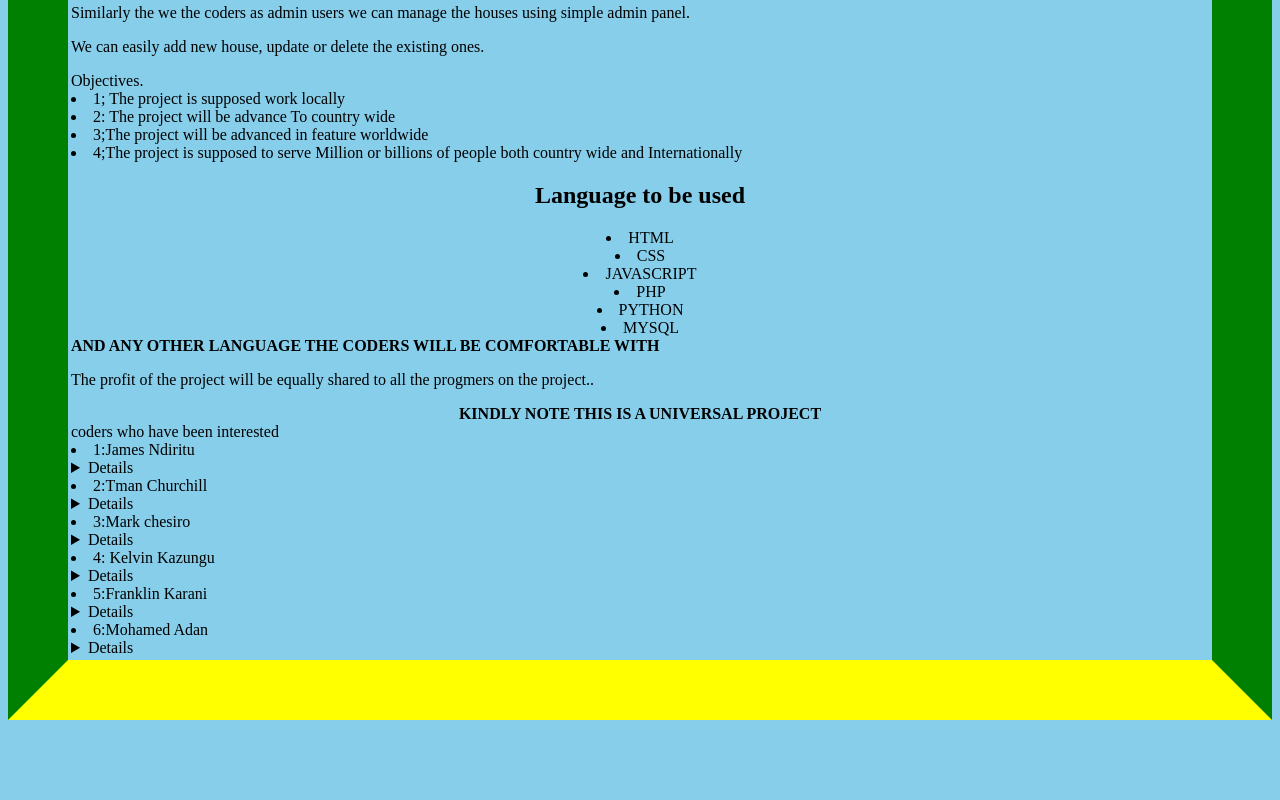
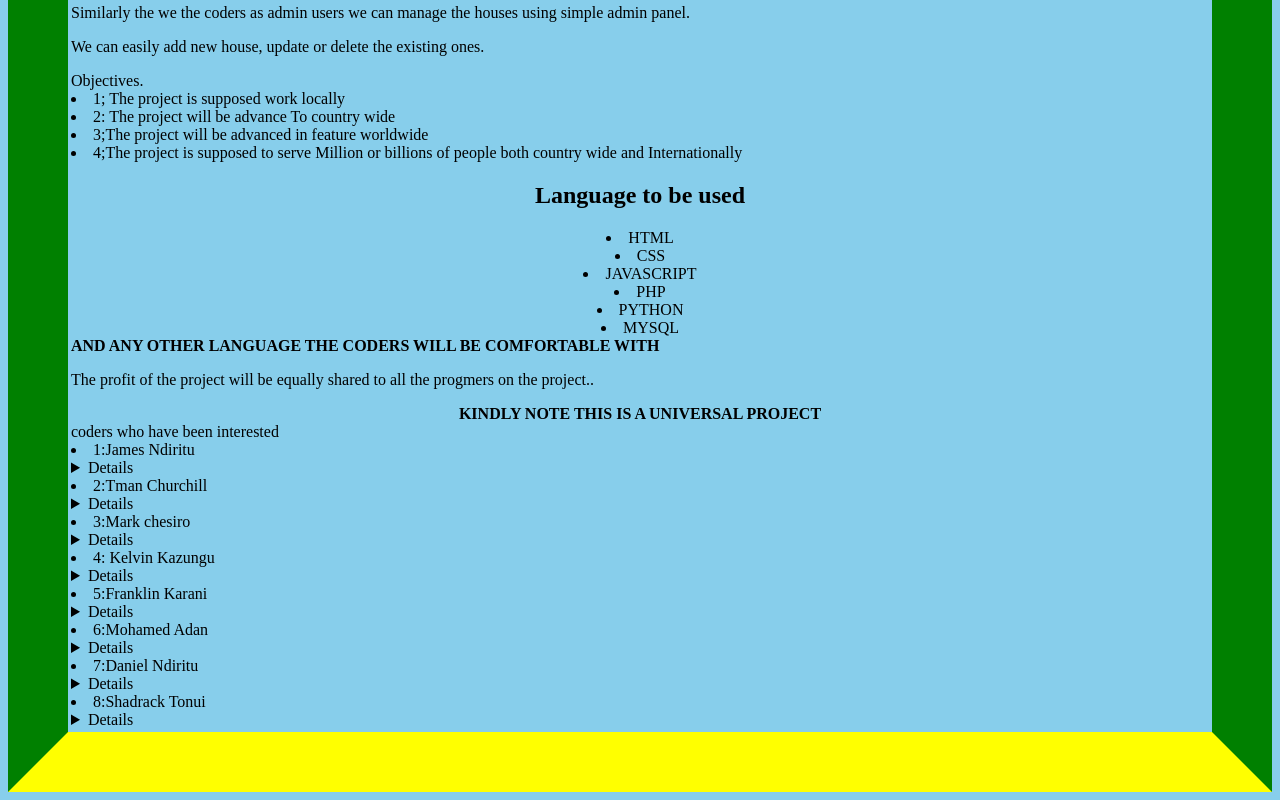
Before and after one commit to Dingjames/NYUMBATECH-, a plain HTML site: page index.html in a window 1280 px wide. Shown: the part 387-1187 px from the top of the page. Before the commit the page ends 1115 px from the top, so only its background shows below. Drawn offline with Linux system fonts and the light colour scheme.

Commit message:
Update index.html

```diff
--- a/index.html
+++ b/index.html
@@ -55,6 +55,8 @@ Objectives.
 <li>4: Kelvin Kazungu </li><details>Not specified yet</details>
 <li>5:Franklin Karani</li> <details>Not yet specified </details>
 <li>6:Mohamed Adan</li> <details>Not yet specified </details>
+<li>7:Daniel Ndiritu </li><details>Not yet Specified</details>
+<li>8:Shadrack Tonui</li><details>Not yet Specified</details>
 </p>
 
 <style>
```
